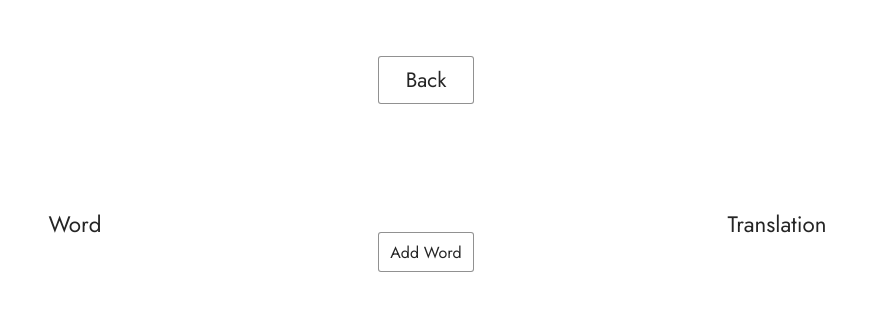
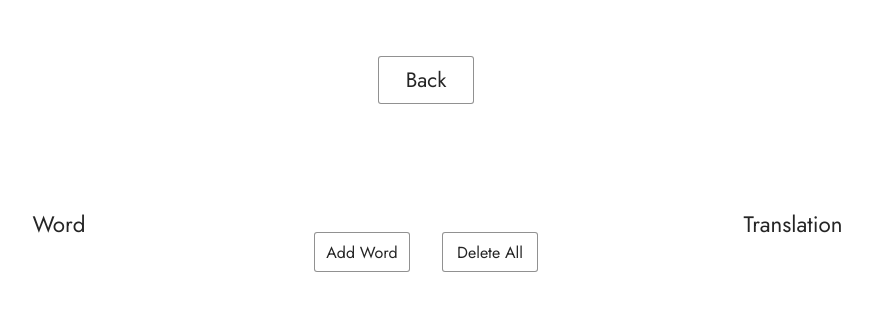
Before and after one commit to BidloFilder/SwitchWord, a React (Create React App) app: page / in a window 1280 px wide. Both pictures are taken after a click on the button "List". Shown: the top 310 px of the page, without its empty margins (214-1086 px from the left). Built offline with nearby package versions, Linux system fonts and the light colour scheme.

Commit message:
Input validation and 'delete all' button

```diff
--- a/src/App.js
+++ b/src/App.js
@@ -38,6 +38,11 @@ function App() {
     return WORDS;
   };
 
+  const deleteAll = () => {
+    WORDS = []
+    return WORDS
+  }
+
   return (
     <div>
       <div className="main_button">
@@ -48,6 +53,7 @@ function App() {
           <InputsAndLists
             deleteWord={deleteWordsHandler}
             addWord={addNewWordsHandler}
+            deleteAll={deleteAll}
           /> ) : null}
       </div>
       <div>
--- a/src/Components/InputsAndLists/InputsAndLists.css
+++ b/src/Components/InputsAndLists/InputsAndLists.css
@@ -15,7 +15,7 @@ input {
   border-bottom: 1px solid #25252580;
   padding: .5em 0em;
   font-size: 1.8rem;
-  margin: 0 8rem;
+  margin: 0 5rem;
 }
 
 label {
@@ -87,3 +87,23 @@ label {
   color: #ffffff;
   border-radius: 0;
 }
+
+.word_warning, .translation_warning {
+  background-color: #b9002e57;
+  border-radius: 5px;
+}
+
+.delete_all {
+  color: #252525;
+  border: 1px solid #25252580;
+  background-color: #ffffff;
+  width: 6rem;
+  margin-top: 1.5rem;
+  margin-left: 2rem;
+  height: 2.5rem;
+  font-size: 1rem;
+  border-radius: 3px;
+  transition: 0.3s;
+  cursor: pointer;
+  word-wrap: break-word;
+}
--- a/src/Components/InputsAndLists/InputsAndLists.js
+++ b/src/Components/InputsAndLists/InputsAndLists.js
@@ -3,11 +3,23 @@ import './InputsAndLists.css';
 
 const InputsAndLists = (props) => {
   const [listValue, setListValue] = useState(props.addWord);
+  const [wordWarning, setWordWarning] = useState(false);
+  const [translationWarning, setTranslationWarning] = useState(false);
 
   const passInputsValue = (event) => {
     event.preventDefault();
     let wordValue = event.target.word.value;
     let translateValue = event.target.translation.value;
+
+    if (wordValue === '' || !isNaN(wordValue)) {
+      setWordWarning(true);
+      setTranslationWarning(true);
+    } else if (translateValue === '' || !isNaN(translateValue)) {
+      setWordWarning(true);
+      setTranslationWarning(true);
+    } else {
+      setWordWarning(false);
+      setTranslationWarning(false);
 
       setListValue(
         props.addWord(
@@ -19,6 +31,12 @@ const InputsAndLists = (props) => {
       );
       event.target.word.value = '';
       event.target.translation.value = '';
+    }
+  };
+
+  const deleteAll = () => {
+    setListValue([]);
+    props.deleteAll();
   };
 
   return (
@@ -26,16 +44,20 @@ const InputsAndLists = (props) => {
       <form onSubmit={passInputsValue} autoComplete="off" className="list_form">
         <label>
           Word
-          <input id="word" />
+          <input id="word" className={wordWarning ? 'word_warning' : null} />
         </label>
 
         <button className="add_btn" type="submit">
           Add Word
         </button>
+        <button onClick={deleteAll} className='delete_all'>Delete All</button>
 
         <label>
           Translation
-          <input id="translation" />
+          <input
+            id="translation"
+            className={translationWarning ? 'translation_warning' : null}
+          />
         </label>
       </form>
 
```
Lines whose indentation alone changed are shown as unchanged.
